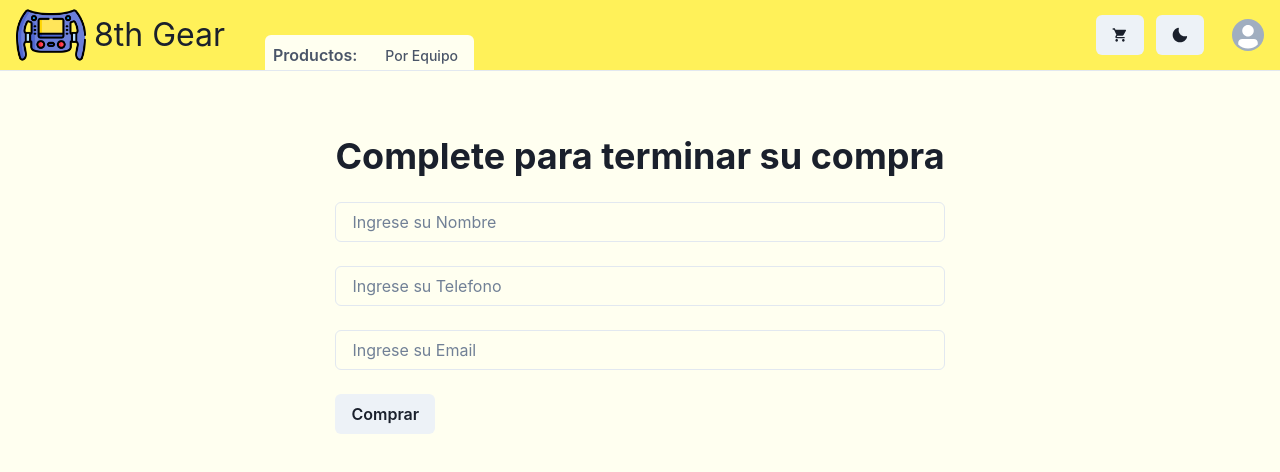
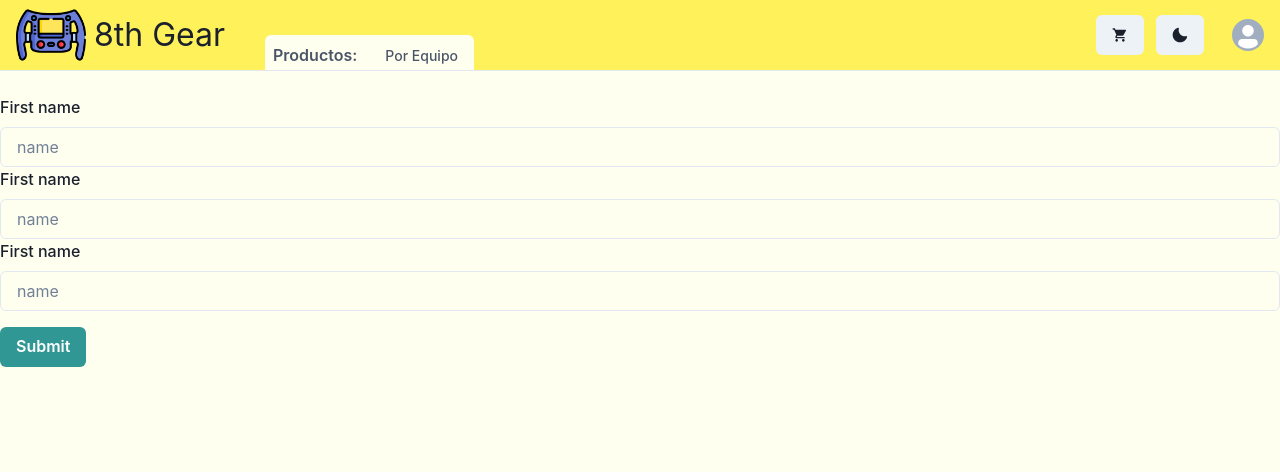
Before and after one commit to Izirae/ecommerce.f1-Bazzola, a React (Create React App) app: page /checkout in a window 1280 px wide. Shown: the top 472 px of the page. Built offline with nearby package versions, Linux system fonts and the light colour scheme.

Commit message:
localStorage y principio del form

```diff
--- a/package.json
+++ b/package.json
@@ -14,6 +14,7 @@
     "framer-motion": "^6.3.11",
     "react": "^18.1.0",
     "react-dom": "^18.1.0",
+    "react-hook-form": "^7.34.0",
     "react-icons": "^4.4.0",
     "react-router-dom": "^6.3.0",
     "react-scripts": "5.0.1",
--- a/public/index.html
+++ b/public/index.html
@@ -6,8 +6,8 @@
     <meta name="viewport" content="width=device-width, initial-scale=1" />
     <meta name="theme-color" content="#000000" />
     <meta
-      name="description"
-      content="Web site created using create-react-app"
+      name="8th GEAR"
+      content="e-commerce con temática de Fórmula 1"
     />
     <link rel="apple-touch-icon" href="%PUBLIC_URL%/logo192.png" />
     <!--
--- a/src/components/Cart/Cart.jsx
+++ b/src/components/Cart/Cart.jsx
@@ -14,7 +14,7 @@ import {
 } from '@chakra-ui/react';
 import { useContext } from 'react';
 import { CartContext } from '../../contexts/CartContext/CartContext';
-import { RiDeleteBin2Fill } from 'react-icons/ri';
+import { MdDelete } from 'react-icons/md';
 import { Link } from 'react-router-dom';
 import { CartItem } from './CartItem';
 import { FaArrowRight } from 'react-icons/fa';
@@ -99,19 +99,19 @@ export default function Cart() {
 
 							<Flex justify="space-between" fontSize="sm">
 								<Text fontWeight="medium" color={mode('gray.600', 'gray.400')}>
-									Shipping + Tax
+									Envío + Impuestos
 								</Text>
 								<CLink href="#" textDecor="underline">
-									Calculate shipping
+									Calcular envío
 								</CLink>
 							</Flex>
 
 							<Flex justify="space-between" fontSize="sm">
 								<Text fontWeight="medium" color={mode('gray.600', 'gray.400')}>
-									Coupon Code
+									Código de cupón
 								</Text>
 								<CLink href="#" textDecor="underline">
-									Add coupon code
+									Añadir cupón
 								</CLink>
 							</Flex>
 
@@ -122,20 +122,20 @@ export default function Cart() {
 									<Text fontSize="xl" fontWeight="extrabold">${finalPrice()} USD</Text>
 								</Flex>
 							</Stack>
-							<Button colorScheme="blue" size="lg" fontSize="md" rightIcon={<FaArrowRight />}>
+							<Button as={Link} to="/checkout" colorScheme="blue" size="lg" fontSize="md" rightIcon={<FaArrowRight />}>
 								Checkout
 							</Button>
 						</Stack>
 						<HStack mt="6" fontWeight="semibold">
 							<p>or</p>
-							<CLink color={mode('blue.500', 'blue.200')}>Continue shopping</CLink>
+							<CLink as={Link} to="/" color={mode('blue.500', 'blue.200')}>Continue shopping</CLink>
 						</HStack>
 					</Flex>
 				</Stack>
 			</Box>
 			<Center>
-				<Button onClick={() => clear()} colorScheme="red" size={'sm'}>
-						<Icon as={RiDeleteBin2Fill} w={6} h={6} />
+				<Button onClick={() => clear()} colorScheme="red" size={'sm'} mb={5}>
+					<Icon as={MdDelete} w={6} h={6} />
 						Vaciar carrito
 				</Button>
 			</Center>
--- a/src/components/CheckOut/CheckOut.jsx
+++ b/src/components/CheckOut/CheckOut.jsx
@@ -1,71 +1,125 @@
-import React, { useContext, useState } from 'react';
-import { Box, Button, Center, Heading, Input } from '@chakra-ui/react';
-import { CartContext } from '../../contexts/CartContext/CartContext';
-import { addDoc, collection, getFirestore } from 'firebase/firestore';
-import { useNavigate } from 'react-router-dom';
+// import React, { useContext, useState } from 'react';
+// import { Box, Button, Center, Heading, Input } from '@chakra-ui/react';
+// import { CartContext } from '../../contexts/CartContext/CartContext';
+// import { addDoc, collection, getFirestore } from 'firebase/firestore';
+// import { useNavigate } from 'react-router-dom';
 
-export default function CheckOut() {
-  const { cart, finalPrice, clear } = useContext(CartContext);
-  const [nombre, setNombre] = useState('');
-  const [tel, setTel] = useState('');
-  const [email, setEmail] = useState('');
-  let navigate = useNavigate();
+// export default function CheckOut() {
+  // const { cart, finalPrice, clear } = useContext(CartContext);
+  // const [nombre, setNombre] = useState('');
+  // const [tel, setTel] = useState('');
+  // const [email, setEmail] = useState('');
+  // let navigate = useNavigate();
 
-  async function handleClickComprar() {
-    const fecha = new Date();
-    let auxCart = cart.map((item) => {
-      let aux = {
-        id: item.id,
-        model: item.model,
-        quantity: item.quant,
-        price: item.price,
-      };
-      return { ...aux };
-    });
+  // async function handleClickComprar() {
+  //   const fecha = new Date();
+  //   let auxCart = cart.map((item) => {
+  //     let aux = {
+  //       id: item.id,
+  //       model: item.model,
+  //       quantity: item.quant,
+  //       price: item.price,
+  //     };
+  //     return { ...aux };
+  //   });
 
-    let pedido = {
-      ticket: {
-        name: nombre,
-        phone: tel,
-        mail: email,
-      },
-      cart: auxCart,
-      total: finalPrice(),
-      date: fecha,
-    };
+  //   let pedido = {
+  //     ticket: {
+  //       name: nombre,
+  //       phone: tel,
+  //       mail: email,
+  //     },
+  //     cart: auxCart,
+  //     total: finalPrice(),
+  //     date: fecha,
+  //   };
 
-    if (nombre === '' || email === '' || tel === '' || cart.length === 0) {
-      alert('Error, los campos o el carrito no pueden estar vacíos');
-      return;
-    } else {
-      const db = getFirestore();
-      const CollectionRef = collection(db, 'checkout');
-      await addDoc(CollectionRef, pedido).then(({ id }) => alert('Su numero de compra es ' + id + '. Muchas gracias por su compra'));
+  //   if (nombre === '' || email === '' || tel === '' || cart.length === 0) {
+  //     alert('Error, los campos o el carrito no pueden estar vacíos');
+  //     return;
+  //   } else {
+  //     const db = getFirestore();
+  //     const CollectionRef = collection(db, 'checkout');
+  //     await addDoc(CollectionRef, pedido).then(({ id }) => alert('Su numero de compra es ' + id + '. Muchas gracias por su compra'));
 
-      clear();
+  //     clear();
 
-      return navigate('/');
+  //     return navigate('/');
+  //   }
+  // }
+
+  import { useForm } from 'react-hook-form'
+  import {
+    FormErrorMessage,
+    FormLabel,
+    FormControl,
+    Input,
+    Button,
+  } from '@chakra-ui/react'
+
+  export default function HookForm() {
+    const {
+      handleSubmit,
+      register,
+      formState: { errors, isSubmitting },
+    } = useForm()
+
+    function onSubmit(values) {
+      return new Promise((resolve) => {
+        setTimeout(() => {
+          alert(JSON.stringify(values, null, 2))
+          resolve()
+        }, 3000)
+      })
     }
+
+    return (
+      <form onSubmit={handleSubmit(onSubmit)}>
+        <FormControl isInvalid={errors.name}>
+          <FormLabel htmlFor='name'>First name</FormLabel>
+          <Input
+            id='name'
+            placeholder='name'
+            {...register('name', {
+              required: 'This is required',
+              minLength: { value: 4, message: 'Minimum length should be 4' },
+            })}
+          />
+          <FormErrorMessage>
+            {errors.name && errors.name.message}
+          </FormErrorMessage>
+        </FormControl>
+        <FormControl isInvalid={errors.name}>
+          <FormLabel htmlFor='name'>First name</FormLabel>
+          <Input
+            id='name'
+            placeholder='name'
+            {...register('name', {
+              required: 'This is required',
+              minLength: { value: 4, message: 'Minimum length should be 4' },
+            })}
+          />
+          <FormErrorMessage>
+            {errors.name && errors.name.message}
+          </FormErrorMessage>
+        </FormControl>
+        <FormControl isInvalid={errors.name}>
+          <FormLabel htmlFor='name'>First name</FormLabel>
+          <Input
+            id='name'
+            placeholder='name'
+            {...register('name', {
+              required: 'This is required',
+              minLength: { value: 4, message: 'Minimum length should be 4' },
+            })}
+          />
+          <FormErrorMessage>
+            {errors.name && errors.name.message}
+          </FormErrorMessage>
+        </FormControl>
+        <Button mt={4} colorScheme='teal' isLoading={isSubmitting} type='submit'>
+          Submit
+        </Button>
+      </form>
+    )
   }
-
-  return (
-    <Center mt={10}>
-      <Box>
-        <Heading>Complete para terminar su compra</Heading>
-        <br></br>
-        <Input id="nombre" onChange={(e) => setNombre(e.target.value)} type={'text'} placeholder={'Ingrese su Nombre'}></Input>
-        <br></br>
-        <br></br>
-        <Input onChange={(e) => setTel(e.target.value)} type={'tel'} placeholder={'Ingrese su Telefono'}></Input>
-        <br></br>
-        <br></br>
-        <Input id="email" onChange={(e) => setEmail(e.target.value)} type={'email'} placeholder={'Ingrese su Email'}></Input>
-        <br></br>
-        <br></br>
-        <Button type="submit" onClick={handleClickComprar}>
-          Comprar
-        </Button>
-      </Box>
-    </Center>
-  );
-}
--- a/src/contexts/CartContext/CartContext.jsx
+++ b/src/contexts/CartContext/CartContext.jsx
@@ -1,10 +1,14 @@
 import React from 'react';
-import { createContext, useState } from 'react';
+import { createContext, useState, useEffect } from 'react';
 
 export const CartContext = createContext();
 
 export default function CartProvider({ children }) {
   const [cart, setCart] = useState([]);
+
+  useEffect(() => {
+    localStorageCart();
+  }, []);
 
   const isInCart = (id) => {
     return cart.find((item) => item.id === id);
@@ -25,15 +29,18 @@ export default function CartProvider({ children }) {
       newItem = cart.concat(item);
     }
     setCart(newItem);
+    setLocalStorageCart(newItem);
   }
 
   function removeItem(id) {
     const delItem = cart.filter((item) => item.id !== id);
     setCart(delItem);
+    setLocalStorageCart(delItem);
   }
 
   function clear() {
     setCart([]);
+    setLocalStorageCart([]);
   }
 
   function finalPrice() {
@@ -46,6 +53,16 @@ export default function CartProvider({ children }) {
     return total;
   }
 
+  const localStorageCart = () => {
+    if (localStorage.getItem('cart')) {
+      setCart(JSON.parse(localStorage.getItem('cart')));
+    }
+  }
+
+  const setLocalStorageCart = ( cart ) => {
+    localStorage.setItem('cart', JSON.stringify(cart));
+  }
+
   return (
     <>
       <CartContext.Provider value={{ cart, addItem, removeItem, finalPrice, clear, totalItems }}>{children}</CartContext.Provider>
```
Also changed, not shown: src/components/Cart/CartItem.jsx (+15 -44 lines), 1 other file (tests, documents, lock files or other folders).
